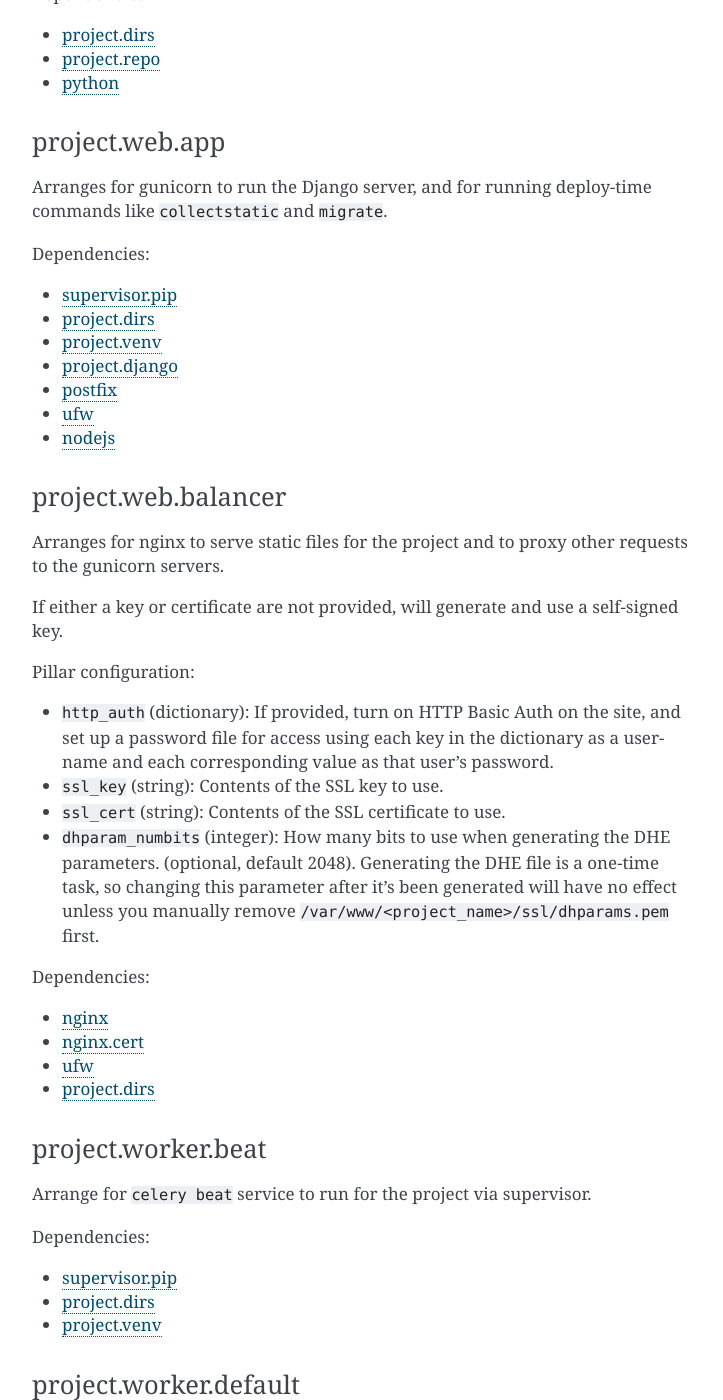
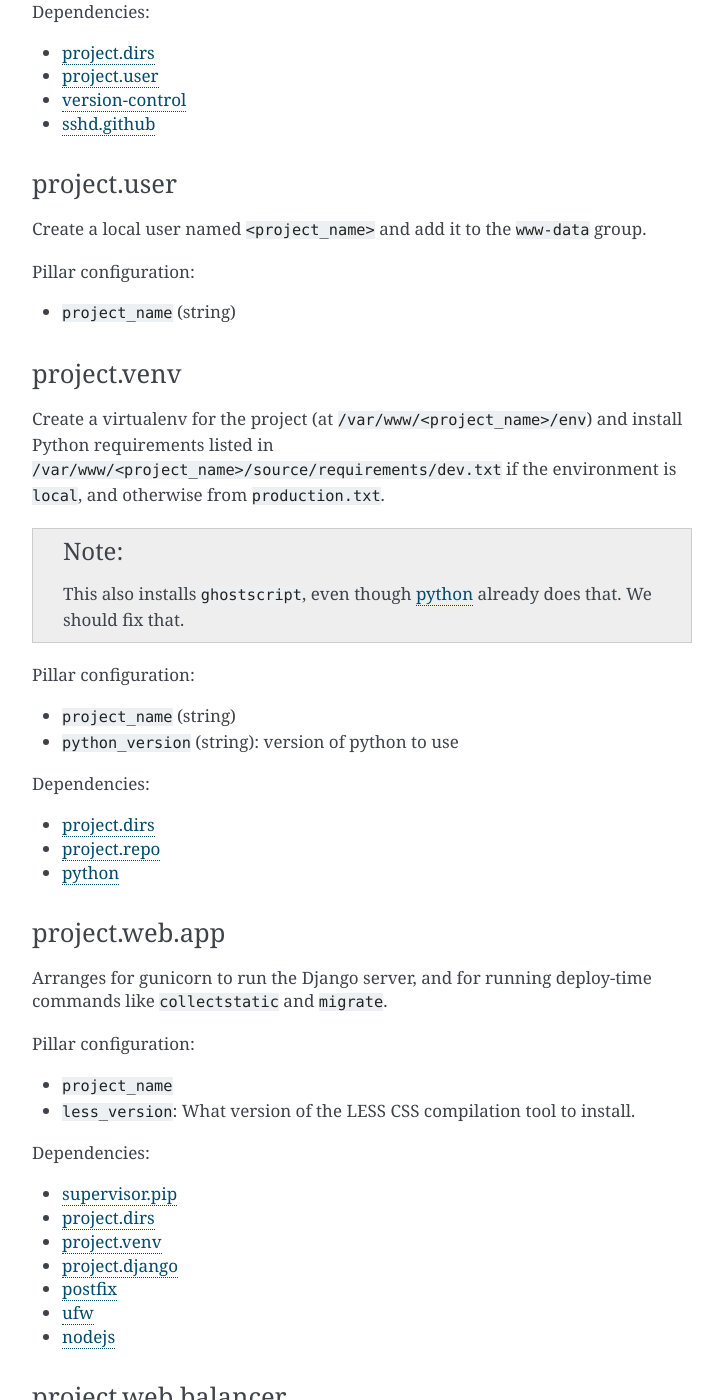
Before and after one commit to caktus/guidebook, a Sphinx documentation site: the page built from source/margarita/states.rst, in a window 1280 px wide and 1400 px high, scrolled down 6477 px. Shown: the whole window, without its empty margins (388-1111 px from the left). Built offline with Sphinx 7.4.7, drawn with Linux system fonts in a browser that asks for light colours; some of the changed text lies outside the part shown.

Commit message:
implement suggestions by vkurup

```diff
--- a/source/margarita/states.rst
+++ b/source/margarita/states.rst
@@ -63,6 +63,8 @@
 
 Sets the system locale, both ``LANG`` and ``LC_ALL``, to ``en_US.UTF-8``.
 
+No configuration.
+
 .. _memcached:
 
 memcached
@@ -71,6 +73,8 @@
 Installs and runs memcached.
 
 Leaves all settings and configuration at their defaults.
+
+No configuration.
 
 .. _newrelic_npi:
 
@@ -82,6 +86,8 @@
 
 This can be pre-reqed by other states but probably does not need to
 be included directly.
+
+No configuration.
 
 .. _newrelic_sysmon:
 
@@ -110,6 +116,8 @@
 
 Uses the Nginx PPA to get the latest stable version.
 
+No configuration.
+
 .. _nginx.cert:
 
 nginx.cert
@@ -122,6 +130,8 @@
 
 * :ref:`nginx`
 
+No configuration.
+
 .. _nodejs:
 
 nodejs
@@ -129,12 +139,16 @@
 
 Installs node, making sure there's a ``/usr/bin/node`` executable.
 
+No configuration.
+
 .. _postfix:
 
 postfix
 ~~~~~~~
 
 Install and run postfix mail system.
+
+No configuration.
 
 .. _postgresql:
 
@@ -160,12 +174,14 @@
 
 Open the firewall for memcached from :ref:`app_minions <minions>`.
 
-Dependency on `memcached` state will also ensure memcached is installed.
+Dependency on :ref:`memcached` state will also ensure memcached is installed.
 
 Dependencies:
 
 - :ref:`memcached`
 - :ref:`ufw`
+
+No configuration.
 
 .. _project.db:
 
@@ -255,6 +271,10 @@
 
 Directories are owned by the project user.
 
+Pillar configuration:
+
+* ``project_name`` (string): Used to construct the paths.
+
 Dependencies:
 
 - :ref:`project.user`
@@ -275,6 +295,8 @@
 - :ref:`project.dirs`
 - :ref:`project.venv`
 
+No configuration.
+
 .. _project.queue:
 
 project.queue
@@ -290,6 +312,7 @@
 Pillar configuration:
 
 * ``secrets:BROKER_PASSWORD``: The password to set on the rabbitmq user.
+* ``project_name`` (string)
 
 Dependencies:
 
@@ -321,6 +344,7 @@
   to use to access the repository.
 * ``repo:url`` (string): Git repository URL
 * ``repo:branch`` (string): Branch to check out. Optional; default is ``master``.
+* ``project_name`` (string)
 
 Dependencies:
 
@@ -337,6 +361,10 @@
 Create a local user named ``<project_name>`` and add it to the
 ``www-data`` group.
 
+Pillar configuration:
+
+* ``project_name`` (string)
+
 .. _project.venv:
 
 project.venv
@@ -347,7 +375,15 @@
 ``/var/www/<project_name>/source/requirements/dev.txt`` if the
 environment is ``local``, and otherwise from ``production.txt``.
 
-Also installs ``ghostscript`` ?!?!?!
+.. note::
+
+    This also installs ``ghostscript``, even though :ref:`python` already does that.
+    We should fix that.
+
+Pillar configuration:
+
+* ``project_name`` (string)
+* ``python_version`` (string): version of python to use
 
 Dependencies:
 
@@ -362,6 +398,11 @@
 
 Arranges for gunicorn to run the Django server, and for running deploy-time
 commands like ``collectstatic`` and ``migrate``.
+
+Pillar configuration:
+
+* ``project_name``
+* ``less_version``: What version of the LESS CSS compilation tool to install.
 
 Dependencies:
 
@@ -404,13 +445,16 @@
 - :ref:`ufw`
 - :ref:`project.dirs`
 
-
 .. _project.worker.beat:
 
 project.worker.beat
 ~~~~~~~~~~~~~~~~~~~~
 
 Arrange for ``celery beat`` service to run for the project via supervisor.
+
+Pillar configuration:
+
+* ``project_name``
 
 Dependencies:
 
@@ -424,6 +468,10 @@
 ~~~~~~~~~~~~~~~~~~~~~~
 
 Arrange for a ``celery worker`` service to run for the project via supervisor.
+
+Pillar configuration:
+
+* ``project_name``
 
 Dependencies:
 
@@ -443,7 +491,12 @@
 as setuptools, pip, and virtualenv.  Also makes a few symlinks that
 help with building Pillow on 64bit systems.
 
-Also installs ``ghostscript`` ?!?!?!?!!
+(If you're wondering why it installs Ghostscript, that too is required
+by some of the imaging tools we sometimes install.)
+
+Pillar configuration:
+
+* ``python_version`` (string)
 
 .. _rabbitmq:
 
@@ -453,6 +506,8 @@
 Install rabbitmq and make it run.
 
 Delete the default ``guest`` rabbitmq user.
+
+No configuration.
 
 .. _salt.master:
 
@@ -465,12 +520,16 @@
 
 - :ref:`ufw`
 
+No configuration.
+
 .. _solr:
 
 solr
 ~~~~
 
 Installs ``openjdk-7-jre-headless``.
+
+No configuration.
 
 .. _solr.project:
 
@@ -485,6 +544,8 @@
 Dependencies:
 
 - :ref:`solr`
+
+No configuration.
 
 .. _sshd:
 
@@ -503,12 +564,16 @@
 - :ref:`ufw`
 - :ref:`fail2ban`
 
+No configuration.
+
 .. _sshd.github:
 
 sshd.github
 ~~~~~~~~~~~
 
 Add ``github.com`` to the system known hosts file.
+
+No configuration.
 
 .. _statsd:
 
@@ -523,6 +588,8 @@
 - :ref:`nodejs`
 - :ref:`version-control`
 
+No configuration.
+
 .. _syslog:
 
 syslog
@@ -534,6 +601,8 @@
 can add rsyslog config files to tell rsyslog to monitor plain
 text log files.
 
+No configuration.
+
 .. _sudo:
 
 sudo
@@ -544,6 +613,8 @@
 Update the ``sudoers`` config file to let users in group ``admin``
 do anything without a password.
 
+No configuration.
+
 .. _supervisor:
 
 supervisor
@@ -553,6 +624,8 @@
   Use ``supervisor.pip`` instead.
 
 Install and run supervisor using its Debian/Ubuntu package.
+
+No configuration.
 
 .. _supervisor.pip:
 
@@ -569,6 +642,8 @@
 
 Install the ``ufw`` firewall package and set it to deny access
 by default.
+
+No configuration.
 
 .. _unattended_upgrades:
 
@@ -600,6 +675,8 @@
 
 Create system user groups named ``admin`` and ``login``.
 
+No configuration.
+
 .. _vagrant.user:
 
 vagrant.user
@@ -613,9 +690,13 @@
 
 - :ref:`users.groups`
 
+No configuration.
+
 .. _version-control:
 
 version-control
 ~~~~~~~~~~~~~~~
 
 Install git, mercurial, and subversion.
+
+No configuration.
```
Also changed, not shown: source/margarita/minions.rst (+12 -5 lines), source/margarita/pillar.rst (+40 -0 lines).
